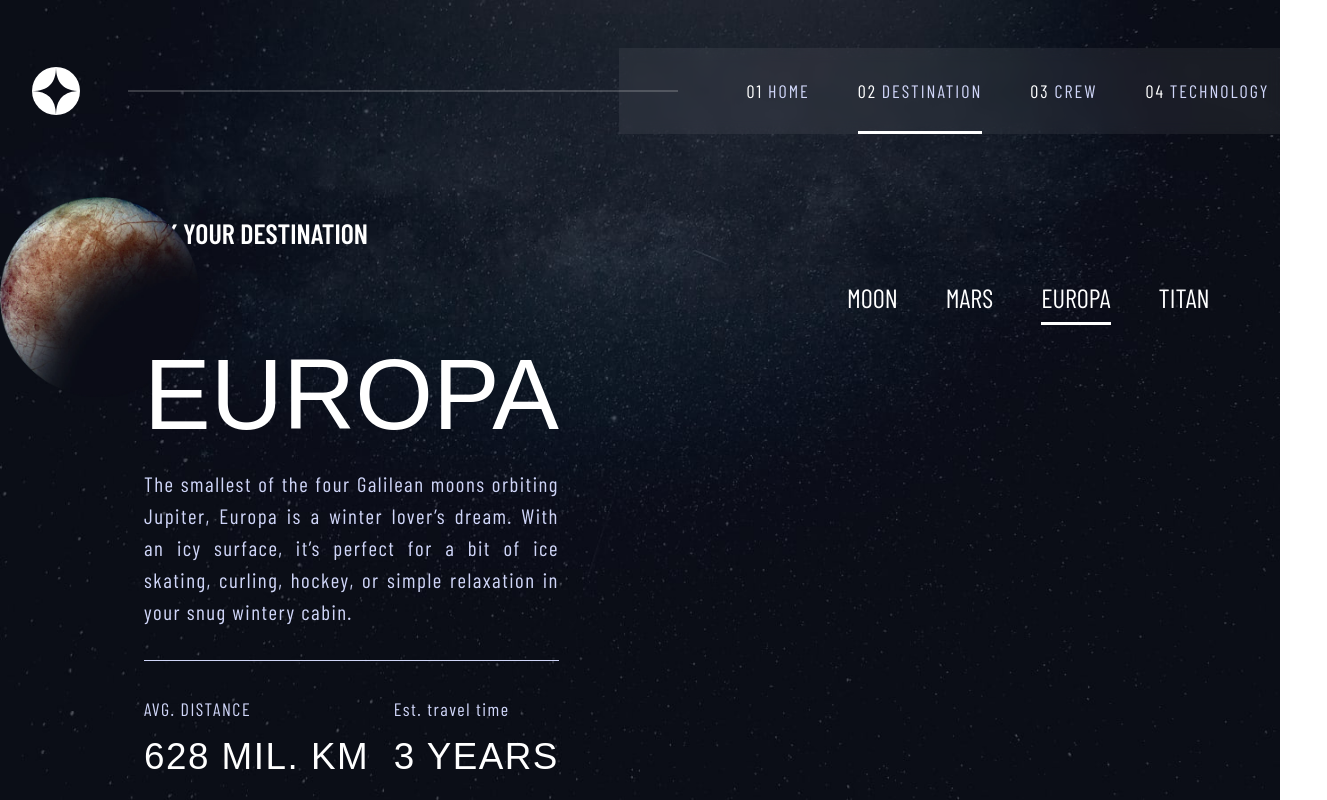
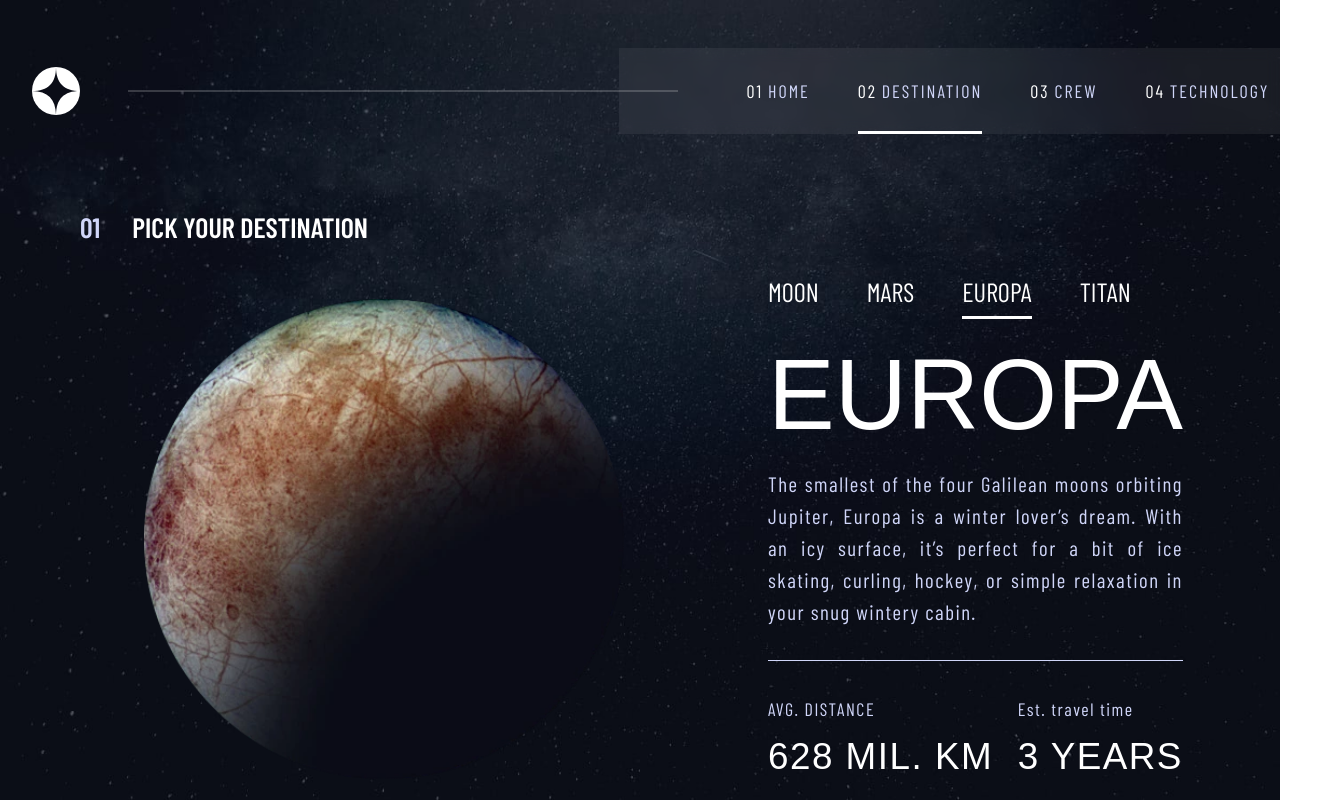
Before and after one commit to StalinAM/space-tourism, a Next.js app: page /destination/europa in a window 1280 px wide. Shown: the whole page, 1327 px wide, since content can reach past the window. Built offline with nearby package versions, Linux system fonts and the light colour scheme; a web font is replaced by a local one.

Commit message:
add css properties image

```diff
--- a/components/PlanetInfo.module.css
+++ b/components/PlanetInfo.module.css
@@ -1,3 +1,11 @@
+.planet_img {
+  margin-top: 2rem;
+  margin-left: 9rem;
+  width: 30rem;
+  height: 30rem;
+  grid-column: 1/2;
+  grid-row: 2/4;
+}
 .container {
   display: flex;
   flex-direction: column;
--- a/components/PlanetsInfo.jsx
+++ b/components/PlanetsInfo.jsx
@@ -11,7 +11,7 @@ const fontBarlow = Barlow_Condensed({
 export function PlanetsInfo({ data }) {
   return (
     <>
-      <Image width="200" height="200" src={data.image} alt={data.name} />
+      <Image className={styles.planet_img} width="200" height="200" src={data.image} alt={data.name} />
       <div className={`${styles.container} ${fontBellefair.className}`}>
         <h1 className={fontBellefair.className}>{data.name}</h1>
         <p className={fontBarlow.className}>{data.description}</p>
```
